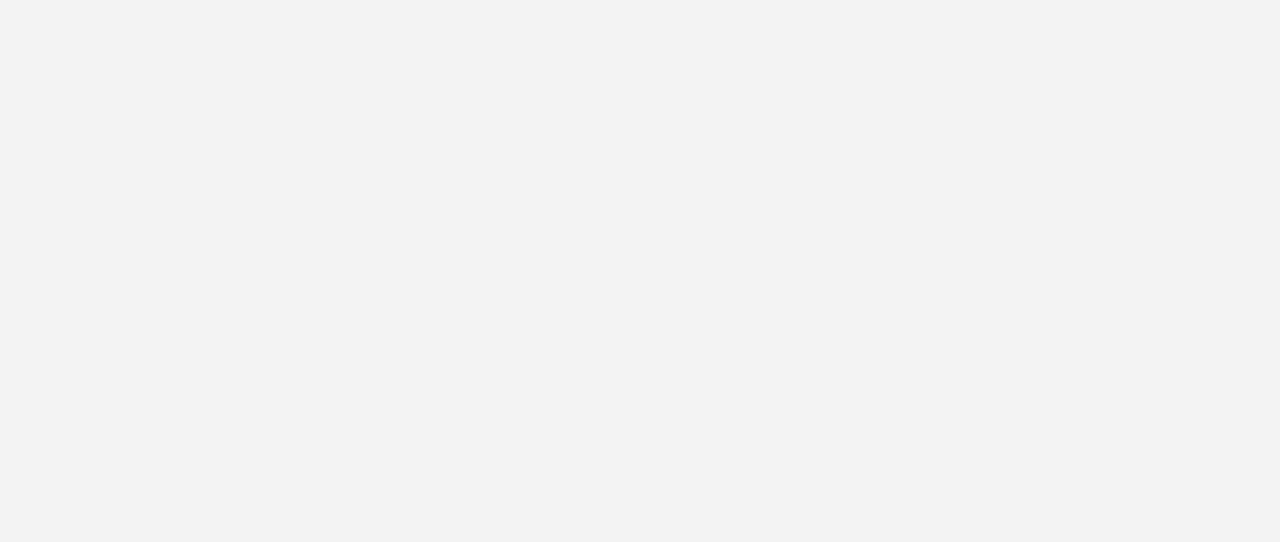
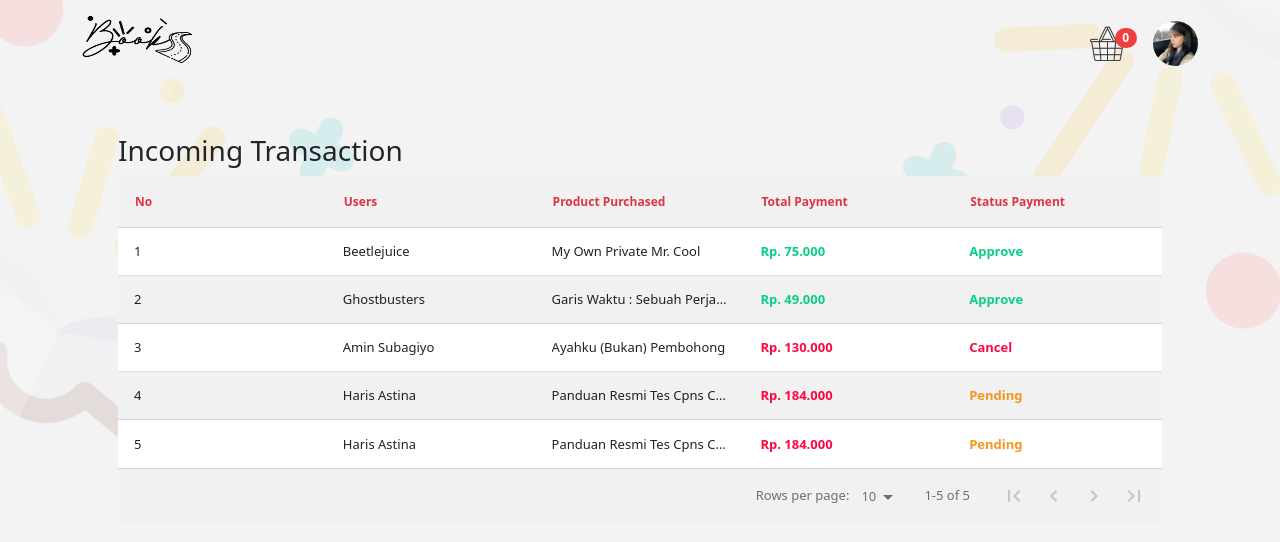
Before and after one commit to drScripts/Ways-Books, a React (Create React App) app: page /admin/transaction in a window 1280 px wide. Before the commit this address had no page. Shown: the top 542 px of the page. Built offline with nearby package versions, Linux system fonts and the light colour scheme.

Commit message:
Add Transaction page

```diff
--- a/package.json
+++ b/package.json
@@ -10,11 +10,13 @@
     "bootstrap": "^5.1.3",
     "react": "^18.0.0",
     "react-bootstrap": "^2.3.0",
+    "react-data-table-component": "^7.5.0",
     "react-dom": "^18.0.0",
     "react-number-format": "^4.9.3",
     "react-router-dom": "^6.3.0",
     "react-scripts": "5.0.1",
     "socket.io-client": "^4.5.0",
+    "styled-components": "^5.3.5",
     "web-vitals": "^2.1.4"
   },
   "scripts": {
--- a/src/App.jsx
+++ b/src/App.jsx
@@ -4,6 +4,7 @@ import {
   DetailBookPage,
   ComplainPage,
   ProfilePage,
+  TransactionPage,
 } from "./pages";
 
 function App() {
@@ -14,6 +15,7 @@ function App() {
       <Route path="/complain" element={<ComplainPage />} />
       <Route path="/profile" element={<ProfilePage />} />
       <Route path="/admin/complain" element={<ComplainPage isAdmin />} />
+      <Route path="/admin/transaction" element={<TransactionPage />} />
     </Routes>
   );
 }
--- /dev/null
+++ b/src/pages/TransactionPage/index.jsx
@@ -0,0 +1,155 @@
+import React from "react";
+import { Container } from "react-bootstrap";
+import { Navbars, HeroLayer } from "../../containers";
+import DataTable, { createTheme } from "react-data-table-component";
+import NumberFormat from "react-number-format";
+
+createTheme("light", {
+  background: {
+    default: "#F1F1F1",
+  },
+  striped: {
+    default: "#FFF",
+  },
+});
+
+const columns = [
+  {
+    name: <th className={"text-danger"}>No</th>,
+    selector: (row) => row.no,
+    sortable: true,
+  },
+  {
+    name: <th className={"text-danger"}>Users</th>,
+    selector: (row) => row.user,
+  },
+  {
+    name: <th className={"text-danger"}>Product Purchased</th>,
+    selector: (row) => row.book,
+  },
+  {
+    name: <th className={"text-danger"}>Total Payment</th>,
+    selector: (row) => row.total,
+    sortable: true,
+    conditionalCellStyles: [
+      {
+        when: (row) => row.status === "Approve",
+        style: {
+          color: "#0ACF83",
+        },
+      },
+      {
+        when: (row) => row.status === "Cancel" || row.status === "Pending",
+        style: {
+          color: "#FF0742",
+        },
+      },
+    ],
+    style: {
+      fontWeight: "bold",
+    },
+    cell: (row) => (
+      <NumberFormat
+        value={row.total}
+        thousandSeparator={"."}
+        decimalSeparator={","}
+        displayType={"text"}
+        prefix={"Rp. "}
+      />
+    ),
+  },
+  {
+    name: <th className={"text-danger"}>Status Payment</th>,
+    selector: (row) => row.status,
+    conditionalCellStyles: [
+      {
+        when: (row) => row.status === "Approve",
+        style: {
+          color: "#0ACF83",
+        },
+      },
+      {
+        when: (row) => row.status === "Cancel",
+        style: {
+          color: "#FF0742",
+        },
+      },
+      {
+        when: (row) => row.status === "Pending",
+        style: {
+          color: "#F7941E",
+        },
+      },
+    ],
+    style: {
+      fontWeight: "bold",
+    },
+  },
+];
+
+const data = [
+  {
+    no: 1,
+    id: 1,
+    user: "Beetlejuice",
+    book: "My Own Private Mr. Cool",
+    total: 75000,
+    status: "Approve",
+  },
+  {
+    no: 2,
+    id: 2,
+    user: "Ghostbusters",
+    book: "Garis Waktu : Sebuah Perjalanan",
+    total: 49000,
+    status: "Approve",
+  },
+  {
+    no: 3,
+    id: 3,
+    user: "Amin Subagiyo",
+    book: "Ayahku (Bukan) Pembohong",
+    total: 130000,
+    status: "Cancel",
+  },
+  {
+    no: 4,
+    id: 4,
+    user: "Haris Astina",
+    book: "Panduan Resmi Tes Cpns Cat 2019 / 2020",
+    total: 184000,
+    status: "Pending",
+  },
+  {
+    no: 5,
+    id: 5,
+    user: "Haris Astina",
+    book: "Panduan Resmi Tes Cpns Cat 2019 / 2020",
+    total: 184000,
+    status: "Pending",
+  },
+];
+
+const TransactionPage = () => {
+  return (
+    <div>
+      <Navbars />
+      <HeroLayer />
+      <Container className={"px-md-5 mt-5"}>
+        <h3>Incoming Transaction</h3>
+        <div>
+          <DataTable
+            theme="light"
+            columns={columns}
+            striped
+            data={data}
+            pagination
+            responsive
+          />
+        </div>
+      </Container>
+    </div>
+  );
+};
+
+export default TransactionPage;
--- a/src/pages/index.jsx
+++ b/src/pages/index.jsx
@@ -2,5 +2,12 @@ import LandingPage from "./LandingPage";
 import DetailBookPage from "./DetailBookPage";
 import ComplainPage from "./ComplainPage";
 import ProfilePage from "./ProfilePage";
+import TransactionPage from "./TransactionPage";
 
-export { LandingPage, DetailBookPage, ComplainPage, ProfilePage };
+export {
+  LandingPage,
+  DetailBookPage,
+  ComplainPage,
+  ProfilePage,
+  TransactionPage,
+};
```
Also changed, not shown: 1 other file (tests, documents, lock files or other folders).
